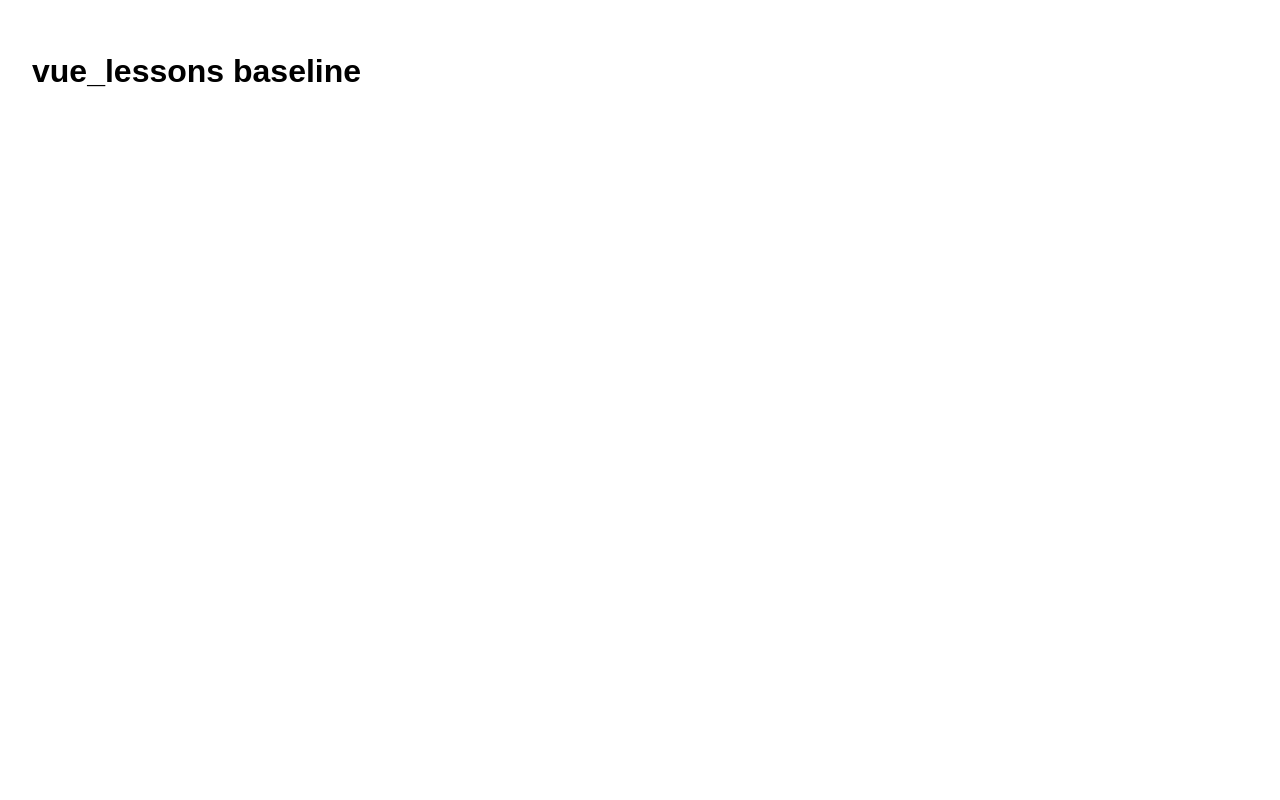
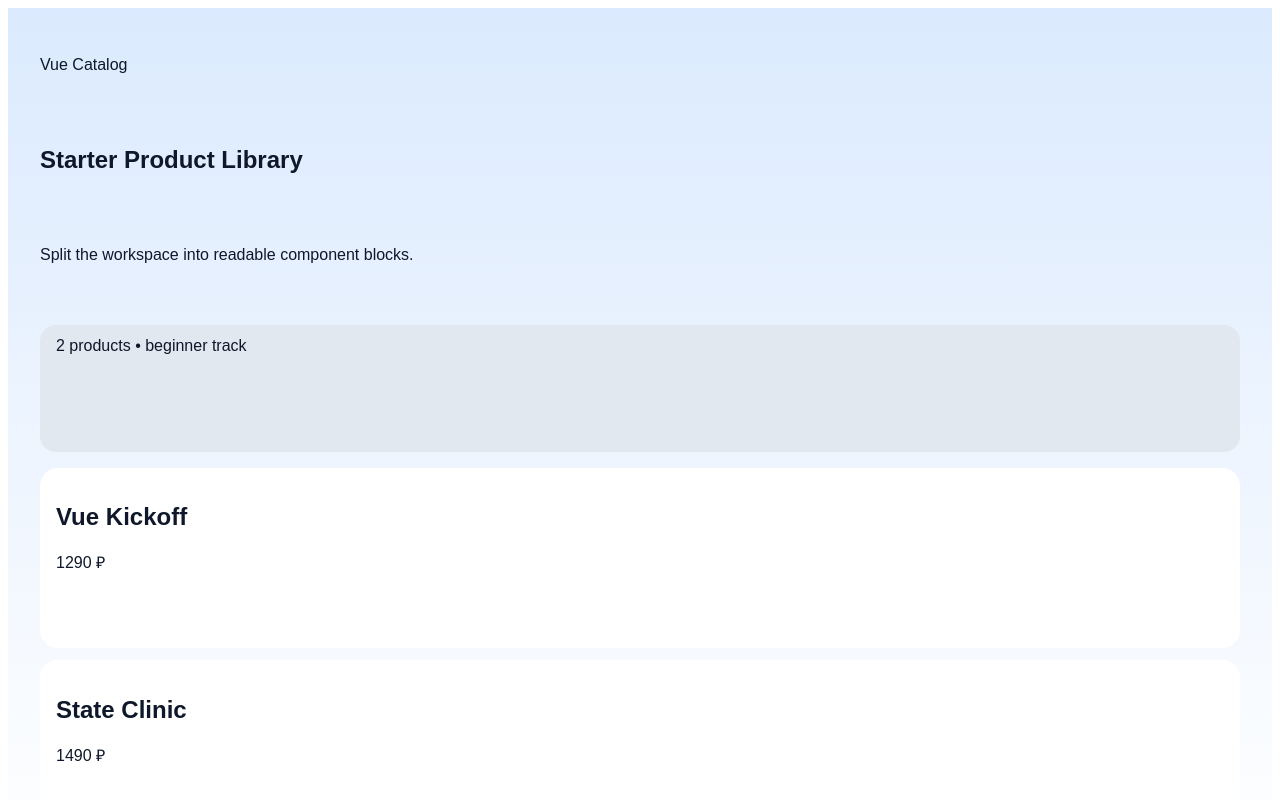
Before and after one commit to angularWorkshop/vue_lessons, a Vue app: page / in a window 1280 px wide. Shown: the top 800 px of the page. Built offline with nearby package versions, Linux system fonts and the light colour scheme.

Commit message:
feat: add vue answer-topic-09-exercise-01-catalog-screen-components solution

```diff
--- a/src/App.vue
+++ b/src/App.vue
@@ -1,16 +1,28 @@
 <script setup>
-const title = 'vue_lessons baseline';
+import { catalogWorkspaceSeed } from './catalog-workspace-seed.js';
+import CatalogHero from './components/CatalogHero.vue';
+import FilterSummary from './components/FilterSummary.vue';
+import ProductList from './components/ProductList.vue';
+
+const screen = catalogWorkspaceSeed;
 </script>
 
 <template>
-  <main class="app">
-    <h1>{{ title }}</h1>
+  <main class="workspace">
+    <CatalogHero :eyebrow="screen.eyebrow" :title="screen.title" :subtitle="screen.subtitle" />
+    <FilterSummary :summary="screen.filterSummary" />
+    <ProductList :products="screen.products" />
   </main>
 </template>
 
 <style scoped>
-.app {
-  padding: 24px;
+.workspace {
+  min-height: 100vh;
+  padding: 32px;
+  display: grid;
+  gap: 16px;
+  background: linear-gradient(180deg, #dbeafe 0%, #ffffff 100%);
+  color: #0f172a;
   font-family: Arial, sans-serif;
 }
 </style>
--- /dev/null
+++ b/src/catalog-workspace-seed.js
@@ -0,0 +1,10 @@
+export const catalogWorkspaceSeed = {
+  eyebrow: 'Vue Catalog',
+  title: 'Starter Product Library',
+  subtitle: 'Split the workspace into readable component blocks.',
+  filterSummary: '2 products • beginner track',
+  products: [
+    { id: 'p1', title: 'Vue Kickoff', price: '1290 ₽' },
+    { id: 'p2', title: 'State Clinic', price: '1490 ₽' },
+  ],
+};
--- /dev/null
+++ b/src/components/CatalogHero.vue
@@ -0,0 +1,22 @@
+<script setup>
+defineProps({
+  eyebrow: String,
+  title: String,
+  subtitle: String,
+});
+</script>
+
+<template>
+  <section class="hero">
+    <p>{{ eyebrow }}</p>
+    <h1>{{ title }}</h1>
+    <p>{{ subtitle }}</p>
+  </section>
+</template>
+
+<style scoped>
+.hero {
+  display: grid;
+  gap: 8px;
+}
+</style>
--- /dev/null
+++ b/src/components/FilterSummary.vue
@@ -0,0 +1,17 @@
+<script setup>
+defineProps({
+  summary: String,
+});
+</script>
+
+<template>
+  <section class="summary">{{ summary }}</section>
+</template>
+
+<style scoped>
+.summary {
+  padding: 12px 16px;
+  border-radius: 16px;
+  background: #e2e8f0;
+}
+</style>
--- /dev/null
+++ b/src/components/ProductList.vue
@@ -0,0 +1,27 @@
+<script setup>
+defineProps({
+  products: Array,
+});
+</script>
+
+<template>
+  <section class="list">
+    <article class="card" v-for="product in products" :key="product.id">
+      <h2>{{ product.title }}</h2>
+      <p>{{ product.price }}</p>
+    </article>
+  </section>
+</template>
+
+<style scoped>
+.list {
+  display: grid;
+  gap: 12px;
+}
+
+.card {
+  padding: 16px;
+  border-radius: 18px;
+  background: white;
+}
+</style>
```
Also changed, not shown: src/main.js (line endings or trailing spaces), 2 other files (tests, documents, lock files or other folders).
